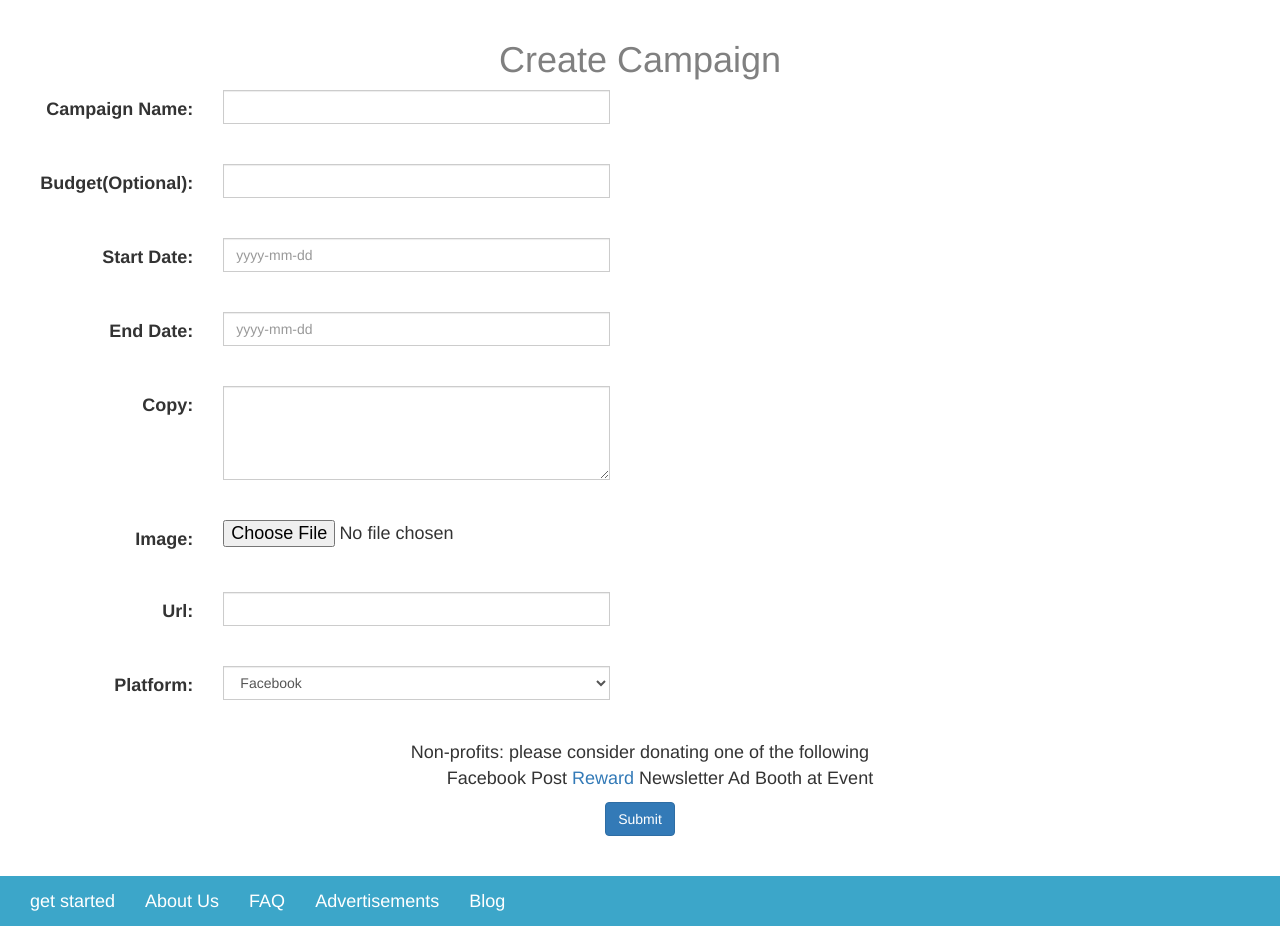
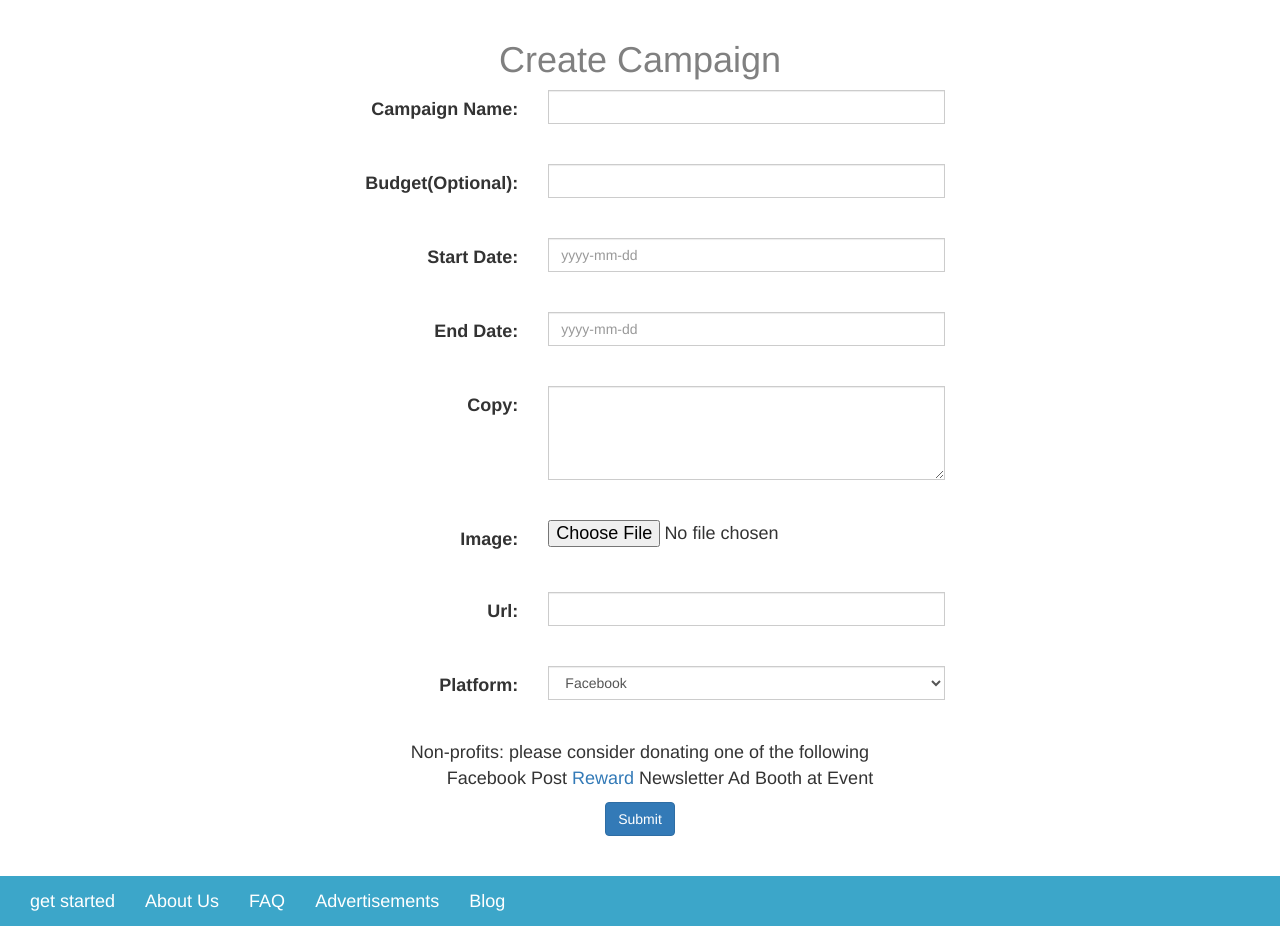
Before and after one commit to msamuels/social_monitization, a PHP site: template templates/create-campaign.php in a window 1280 px wide. Shown: the part 81-1007 px from the top of the page. Run offline with PHP 8.4, Linux system fonts and the light colour scheme; the template is opened without the code that fills it, so the values that code supplies are empty.

Commit message:
Create campaign form cleanup

```diff
--- a/public/css/override.css
+++ b/public/css/override.css
@@ -35,7 +35,6 @@ body{
 
 .form-group {
     padding-bottom: 25px;
-    width: 50%;
 }
 
 #get-started-banner{
--- a/templates/create-campaign.php
+++ b/templates/create-campaign.php
@@ -1,3 +1,9 @@
+<div class="row">
+
+<div class="col-sm-3"></div>
+
+<div class="col-sm-6">
+
 <H1>Create Campaign</H1>
 
 <form action="/save-campaign"  enctype="multipart/form-data" method="POST" class="form-horizontal" role="form">
@@ -22,6 +28,7 @@
     </div>
   </div>
 -->
+
   <div class="form-group">
     <label class="control-label col-sm-4">Start Date:</label>
     <div class="col-sm-8">
@@ -92,3 +99,7 @@
   <button class="btn btn-primary" type="submit">Submit</button>
 
 </form>
+</div>
+</div>
+
+<div class="col-sm-3"></div>
```
